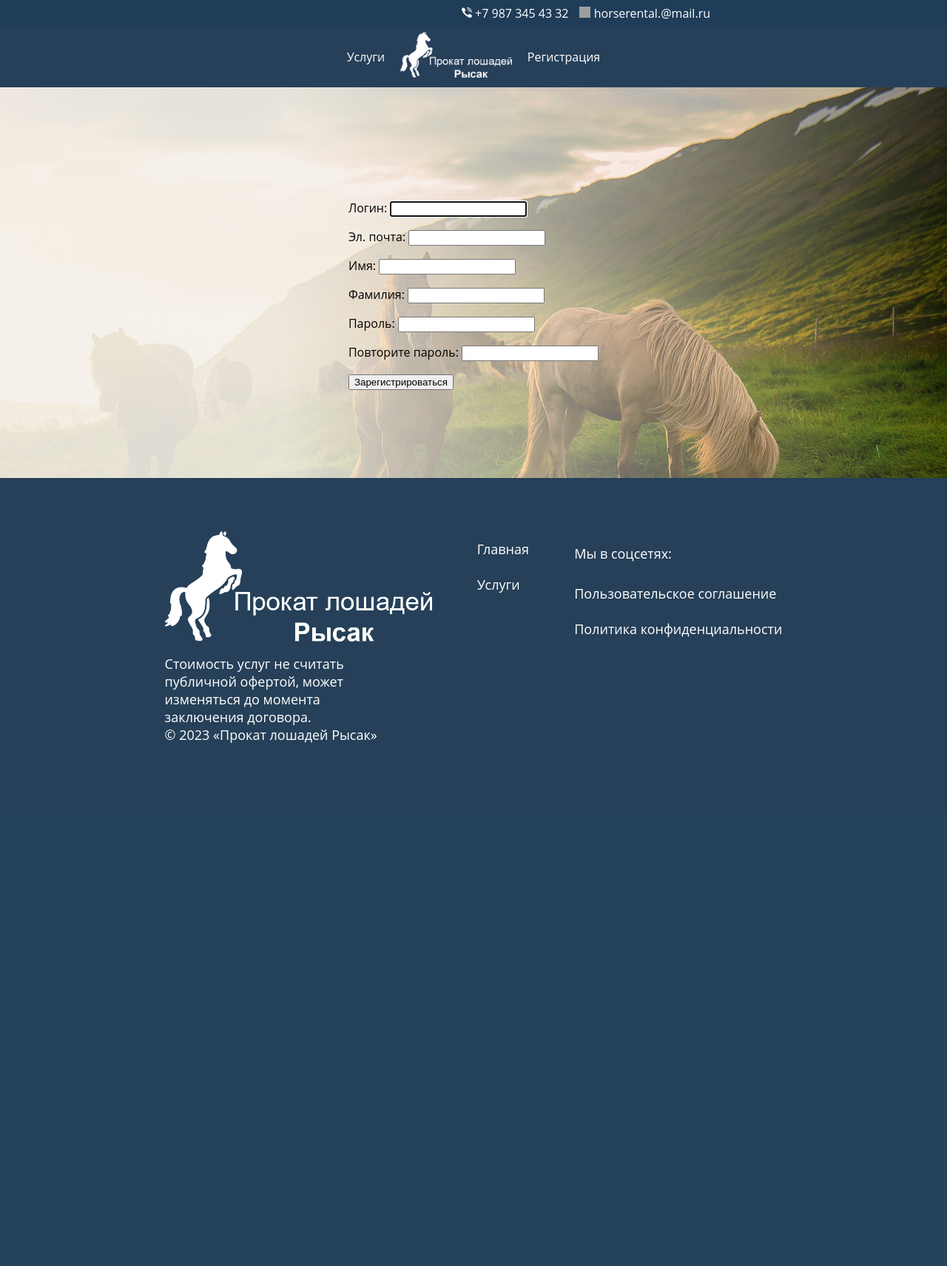
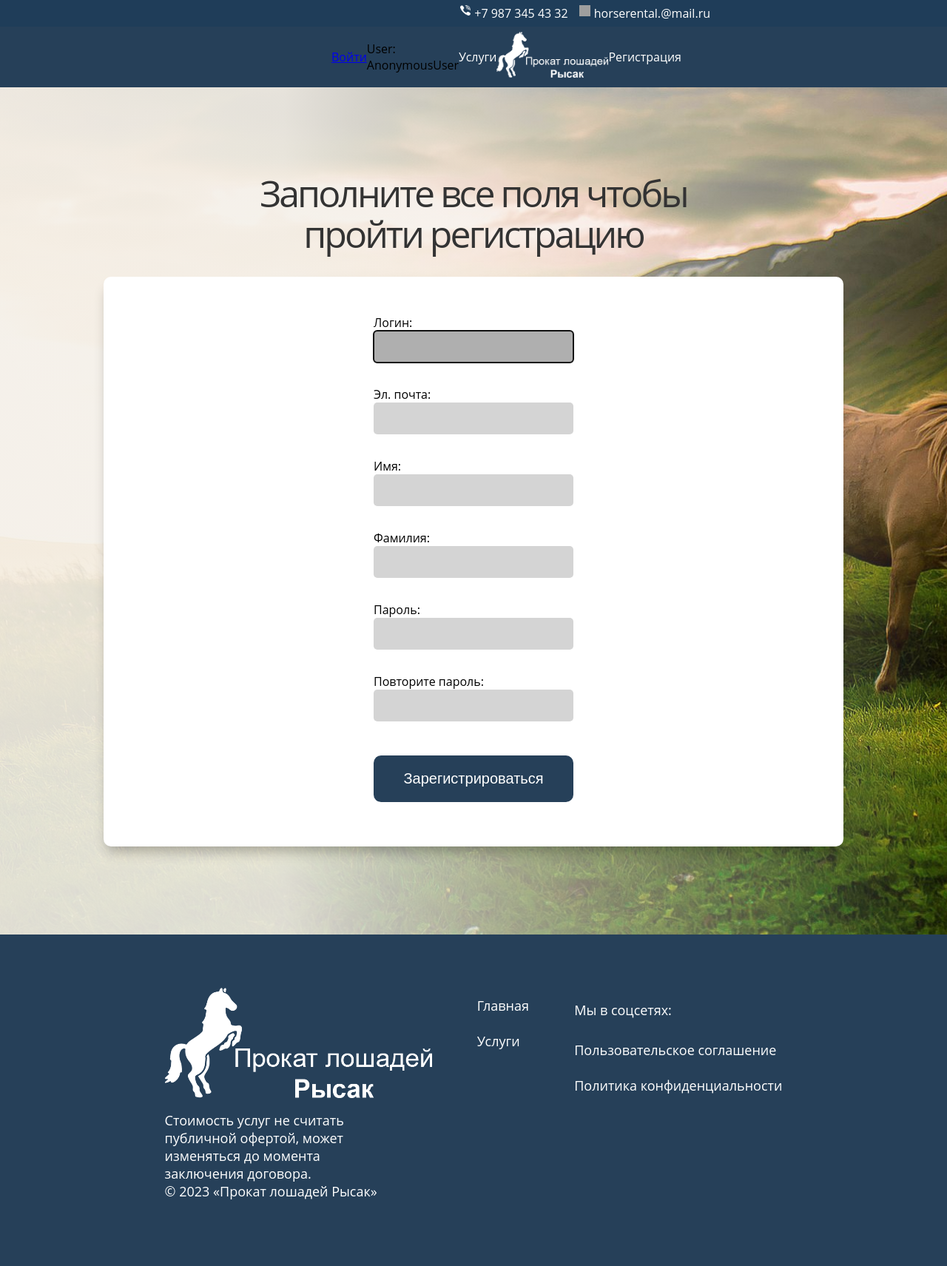
Before and after one commit to DanilKrash/cursovaia, a Django app: page /auth/sign-up/ in a window 1280 px wide. Shown: the whole page at 74% size. Before the commit the page ends 1004 px from the top, so only its background shows below. Run offline with Django 4.2, Linux system fonts and the light colour scheme; some libraries are stand-ins or nearby versions; some web fonts are replaced; grey boxes are pictures that could not be loaded.

Commit message:
Исправил регистрацию

```diff
--- a/horse_rental/horse_reg/forms.py
+++ b/horse_rental/horse_reg/forms.py
@@ -1,15 +1,21 @@
 from django import forms as dj_forms
 from django.contrib.auth import forms
+from django.forms import TextInput
+
 from horse_reg.models import CustomUser
 
 
 class CustomUserRegister(forms.UserCreationForm):
-    username = dj_forms.CharField(max_length=30, min_length=5, label='Логин')
-    email = dj_forms.EmailField(max_length=128, label='Эл. почта')
-    name = dj_forms.CharField(max_length=30, label='Имя')
-    last_name = dj_forms.CharField(max_length=30, label='Фамилия')
-    password1 = dj_forms.CharField(max_length=30, widget=dj_forms.PasswordInput, label='Пароль')
-    password2 = dj_forms.CharField(max_length=30, widget=dj_forms.PasswordInput, label='Повторите пароль')
+    username = dj_forms.CharField(max_length=30, min_length=5, label='Логин',
+                                  widget=TextInput(attrs={"class": "auth_holder"}))
+    email = dj_forms.EmailField(max_length=128, label='Эл. почта',
+                                widget=TextInput(attrs={"class": "auth_holder"}))
+    name = dj_forms.CharField(max_length=30, label='Имя',
+                              widget=TextInput(attrs={"class": "auth_holder"}))
+    last_name = dj_forms.CharField(max_length=30, label='Фамилия',
+                                   widget=TextInput(attrs={"class": "auth_holder"}))
+    password1 = dj_forms.CharField(max_length=30, widget=TextInput(attrs={"class": "auth_holder"}), label='Пароль')
+    password2 = dj_forms.CharField(max_length=30, widget=TextInput(attrs={"class": "auth_holder"}), label='Повторите пароль')
 
     class Meta:
         model = CustomUser
@@ -19,5 +25,5 @@ class CustomUserRegister(forms.UserCreationForm):
         super().__init__(*args, **kwargs)
 
         for name, item in self.fields.item():
-            item.widget.attrs['class'] = 'form-control'
+            item.widget.attrs['class'] = 'auth_holder'
             item.help_txt = ''
--- a/horse_rental/horse_reg/models.py
+++ b/horse_rental/horse_reg/models.py
@@ -1,5 +1,5 @@
 from django.contrib.auth.base_user import BaseUserManager, AbstractBaseUser
-from django.contrib.auth.models import AbstractUser, PermissionsMixin, UserManager
+from django.contrib.auth.models import AbstractUser, PermissionsMixin
 from django.db import models
 
 
--- a/horse_rental/horse_reg/templates/horse_reg/register.html
+++ b/horse_rental/horse_reg/templates/horse_reg/register.html
@@ -1,12 +1,18 @@
 {% extends 'layout.html' %}
 {% load static %}
 
+{% block title %}Регистрация{% endblock %}
+
+
 {% block content %}
     <div class="fon_register" style="background-image: linear-gradient(90deg,rgba(244,240,233,0.9) 30%,rgba(244,240,233,0) 100%), url('{% static 'img/fonreg.jpg' %}')!important; height: auto; padding-bottom: 119px; padding-top: 119px;">
-        <form action="." method="post">
-            {% csrf_token %}
-            <p class="txt_service">{{ form.as_p }}</p>
-            <input type="submit" value="Зарегистрироваться" class="">
+        <h class="txt_register">Заполните все поля чтобы пройти регистрацию</h>
+        <form action="." class="block_fields" method="post">
+            <div style="display: flex; flex-direction: column; padding: 35px 0 60px 0;">
+                {% csrf_token %}
+                {{ form.as_p }}
+                <input class="btn_register" type="submit" value="Зарегистрироваться">
+            </div>
         </form>
     </div>
 {% endblock %}
--- a/horse_rental/horse_reg/urls.py
+++ b/horse_rental/horse_reg/urls.py
@@ -1,8 +1,10 @@
-from django.urls import path
+from django.urls import path, include
 from horse_reg.views import RegisterView
+
 
 app_name = 'custom_horse_reg'
 
 urlpatterns = [
     path('sign-up/', RegisterView.as_view(), name='register'),
+    path('', include('django.contrib.auth.urls')),
 ]
--- a/horse_rental/horse_reg/views.py
+++ b/horse_rental/horse_reg/views.py
@@ -1,5 +1,5 @@
-from django.shortcuts import render, redirect
-from django.urls import reverse_lazy, reverse
+from django.shortcuts import render
+from django.urls import reverse_lazy
 from django.views.generic import CreateView
 from horse_reg.forms import CustomUserRegister
 from horse_reg.models import CustomUser
--- a/horse_rental/static/css/styles.css
+++ b/horse_rental/static/css/styles.css
@@ -274,6 +274,8 @@ body, html{
     margin-top: 115px;
 }
 
+/*Register*/
+
 .fon_register{
     display: flex;
     width: auto;
@@ -283,4 +285,65 @@ body, html{
     justify-content: center;
     margin-top: 115px;
     align-items: center;
+    flex-direction: column;
 }
+
+.txt_register{
+    width: 706px;
+    letter-spacing: -3px;
+    line-height: 1.1em;
+    font-size: 50px;
+    color: #333;
+    font-weight: 500;
+    text-align: center;
+    margin: 0 0 30px 0;
+}
+
+.auth_holder{
+    text-decoration: none;
+    font-size: 20px;
+    padding: 10px 0 10px 5px;
+    border: none;
+    background: #d4d4d4;
+    border-radius: 5px;
+    transition: all ease 0.3s;
+}
+
+.auth_holder:focus{
+    background: #afafaf;
+    border: none;
+    color: white;
+}
+
+p{
+    display: flex;
+    flex-direction: column;
+}
+
+.block_fields{
+    display: flex;
+    height: auto;
+    width: 1000px;
+    background: #ffffff;
+    box-shadow: 0 12px 18px -6px rgb(0 0 0 / 30%);
+    border-radius: 10px;
+    justify-content: center;
+    align-items: center;
+}
+
+.btn_register{
+    border: none;
+    border-radius: 10px;
+    background: #264059;
+    padding: 20px 0 20px 0;
+    cursor: pointer;
+    color: white;
+    font-size: 20px;
+    transition: all ease 0.2s;
+    margin-top: 30px;
+}
+
+.btn_register:hover{
+    background: #949494;
+    color: black;
+}
--- a/horse_rental/templates/layout.html
+++ b/horse_rental/templates/layout.html
@@ -10,13 +10,19 @@
 <body>
     <div class="header_nav">
         <div class="header_nav_content">
-            <p style="color: white; padding-right: 15px"><img style="width: 14px; height: 14px;" src="{% static 'img/telefon.png' %}" alt="fffff"> +7 987 345 43 32 </p>
-            <p style="color: white"><img style="width: 15px; height: 15px;" src="{% static 'img/mail.png' %}" alt="fffff"> horserental.@mail.ru </p>
+            <p style="color: white; padding-right: 15px; flex-direction: row"><img style="width: 14px; height: 14px; padding-right: 5px" src="{% static 'img/telefon.png' %}" alt="fffff"> +7 987 345 43 32 </p>
+            <p style="color: white; flex-direction: row"><img style="width: 15px; height: 15px; padding-right: 5px" src="{% static 'img/mail.png' %}" alt="fffff"> horserental.@mail.ru </p>
         </div>
     </div>
 
     <header class="header">
         <div class="header_content">
+            {% if user.is_authenticated %}
+                <a href="% url logaut %">Выйти</a>
+            {% else %}
+                <a href="% url login.login %">Войти</a>
+            {%endif%}
+            User: {{ user }}
             <a class="menu_header" href="{% url 'hor:services' %}">Услуги</a>
             <a href="{% url 'main:main' %}"> <img style="width: 151px; height: 62px" src="{% static 'img/logo.png' %}" alt=""> </a>
             <a class="menu_header" href="{% url 'reg:register' %}">Регистрация</a>
```
Also changed, not shown: horse_rental/horse_rental/settings.py (+5 -2 lines), horse_rental/templates/registration/login.html (added, +18 -0 lines), horse_rental/db.sqlite3, horse_rental/horse/urls.py (line endings or trailing spaces), horse_rental/Новый текстовый документ.txt (added), 2 other files.
